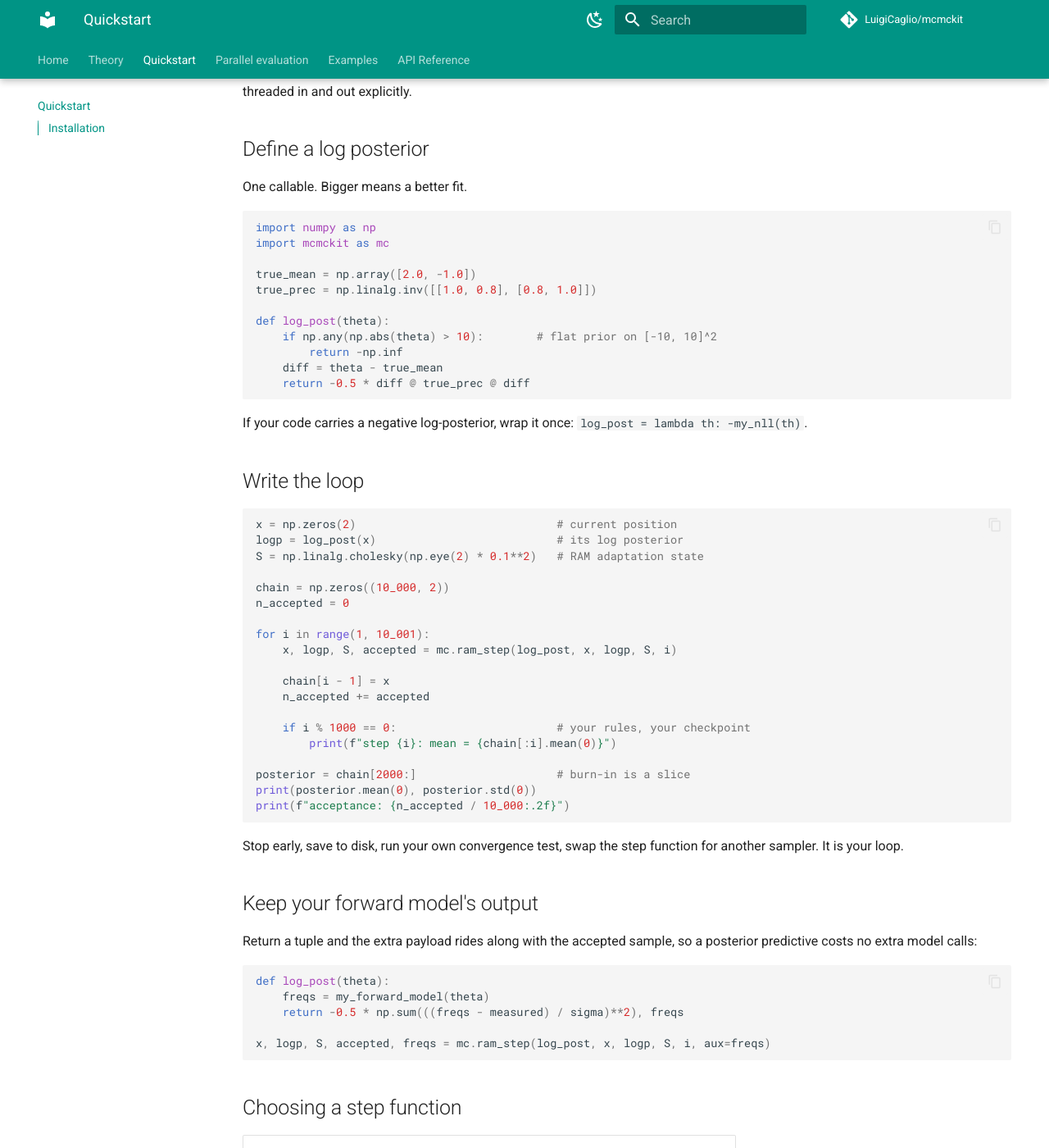
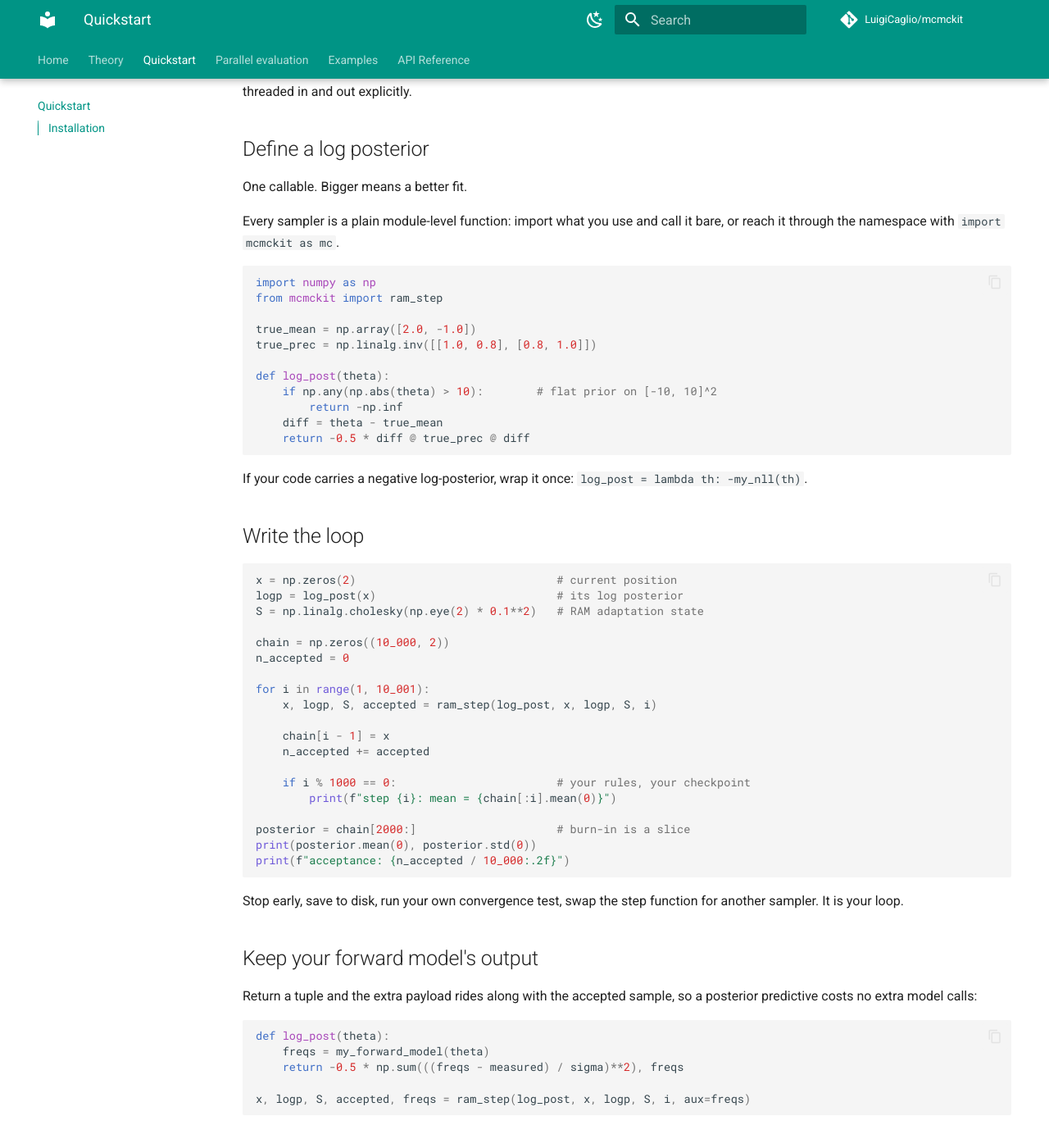
Before and after one commit to LuigiCaglio/mcmckit, an MkDocs documentation site: the page built from docs/quickstart.md, in a window 1280 px wide and 1400 px high, scrolled down 377 px. Shown: the whole window at 82% size. Built offline with MkDocs 1.6.1 and Material for MkDocs 9.7.7, drawn with Linux system fonts in a browser that asks for light colours; comment, search, counter and statistics services are not loaded; some of the changed text lies outside the part shown.

Commit message:
Show the step API as bare function imports, not mc.something
The functions were always plain module-level functions, but every snippet
wrote them as mc.ram_step(...), which reads like an object interface and
buries the point. Docs and the example now import what they use:

    from mcmckit import ram_step

with a short note that the package namespace is the same call for anyone
who prefers it.

Co-Authored-By: Claude Opus 5 <noreply@anthropic.com>

````diff
--- a/docs/quickstart.md
+++ b/docs/quickstart.md
@@ -18,9 +18,12 @@ out explicitly.
 
 One callable. Bigger means a better fit.
 
+Every sampler is a plain module-level function: import what you use and call
+it bare, or reach it through the namespace with `import mcmckit as mc`.
+
 ```python
 import numpy as np
-import mcmckit as mc
+from mcmckit import ram_step
 
 true_mean = np.array([2.0, -1.0])
 true_prec = np.linalg.inv([[1.0, 0.8], [0.8, 1.0]])
@@ -46,7 +49,7 @@ chain = np.zeros((10_000, 2))
 n_accepted = 0
 
 for i in range(1, 10_001):
-    x, logp, S, accepted = mc.ram_step(log_post, x, logp, S, i)
+    x, logp, S, accepted = ram_step(log_post, x, logp, S, i)
 
     chain[i - 1] = x
     n_accepted += accepted
@@ -72,7 +75,7 @@ def log_post(theta):
     freqs = my_forward_model(theta)
     return -0.5 * np.sum(((freqs - measured) / sigma)**2), freqs
 
-x, logp, S, accepted, freqs = mc.ram_step(log_post, x, logp, S, i, aux=freqs)
+x, logp, S, accepted, freqs = ram_step(log_post, x, logp, S, i, aux=freqs)
 ```
 
 ## Choosing a step function
@@ -87,30 +90,36 @@ x, logp, S, accepted, freqs = mc.ram_step(log_post, x, logp, S, i, aux=freqs)
 | `gibbs_step` | — (`blocks`, `proposal_std`) | `x, logp, accepted_per_block` |
 
 `ram_step` is the best default: it self-tunes from a rough initial scale.
-`dram_step` carries its state in a `DRAMState`, built by `mc.init_dram_state(x0)`:
+`dram_step` carries its state in a `DRAMState`, built by `init_dram_state(x0)`:
 
 ```python
-state = mc.init_dram_state(x, initial_cov=0.1)
+from mcmckit import dram_step, init_dram_state
+
+state = init_dram_state(x, initial_cov=0.1)
 for i in range(n_iter):
-    x, logp, state, accepted = mc.dram_step(log_post, x, logp, state)
+    x, logp, state, accepted = dram_step(log_post, x, logp, state)
 ```
 
 Gradient samplers take a callable returning `(log_post, grad)`:
 
 ```python
+from mcmckit import mala_step
+
 def log_post_and_grad(theta):
     diff = theta - true_mean
     return -0.5 * diff @ true_prec @ diff, -true_prec @ diff
 
 logp, grad = log_post_and_grad(x)
 for _ in range(n_iter):
-    x, logp, grad, accepted = mc.mala_step(log_post_and_grad, x, logp, grad, 0.4)
+    x, logp, grad, accepted = mala_step(log_post_and_grad, x, logp, grad, 0.4)
 ```
 
 ## Plot a chain you built yourself
 
 ```python
-result = mc.Result(samples=posterior, param_names=["x", "y"])
+from mcmckit import Result
+
+result = Result(samples=posterior, param_names=["x", "y"])
 result.plot_corner(true_values=[2.0, -1.0], title="Posterior")
 ```
 
@@ -121,8 +130,10 @@ result.plot_corner(true_values=[2.0, -1.0], title="Posterior")
 The full-run helpers are thin loops over the same step functions.
 
 ```python
-result = mc.ram(log_post, x0=[0.0, 0.0], n_samples=10_000,
-                param_names=["x", "y"])
+from mcmckit import ram
+
+result = ram(log_post, x0=[0.0, 0.0], n_samples=10_000,
+             param_names=["x", "y"])
 
 result = result.discard(2000)
 print(result.mean(), result.std(), result.acceptance_rate)
@@ -152,6 +163,8 @@ prior and a likelihood separately. Useful when you want a sampler you can
 stop and inspect, and required for TMCMC.
 
 ```python
+import mcmckit as mc
+
 problem = mc.Problem(
     prior=log_prior,
     likelihood=log_likelihood,
@@ -193,7 +206,7 @@ ll = mc.GaussianNoiseLikelihood(
 problem = mc.Problem(prior=log_prior, likelihood=ll,
                      param_names=["E", "zeta"])
 
-result = mc.dram(problem, x0=[...], n_samples=10_000)
+result = mc.dram(problem, x0=[...], n_samples=10_000)   # or: dram(problem, ...)
 
 sigma_est = ll.posterior_sigma(result.mean())
 ```
````
Also changed, not shown: README.md (+17 -5 lines), docs/api/runners.md (+3 -1 lines), docs/api/steps.md (+7 -3 lines), docs/examples/own_loop.md (+8 -3 lines), docs/index.md (+13 -3 lines), 1 other file.
